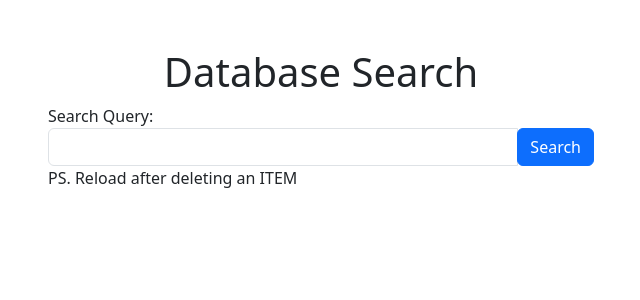
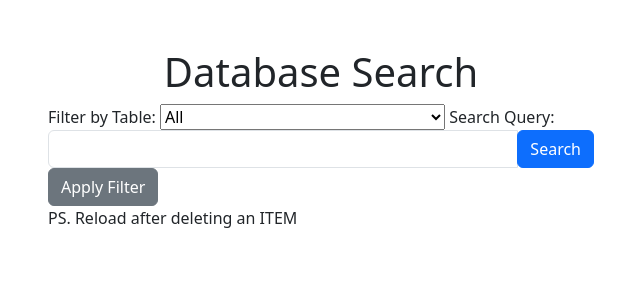
Before and after one commit to Vchamp29/dict_project_1, a Flask app: template templates/examinees.html in a window 1280 px wide. Shown: the part 62-362 px from the top of the page, without its empty margins (319-959 px from the left). Run offline with Flask 3, Linux system fonts and the light colour scheme; the template is opened without the code that fills it, so the values that code supplies are empty; parts of the project's set-up code (start-up, migrations or seed data) failed here and were passed over; some libraries are stand-ins or nearby versions.

Commit message:
Partial Complete Filter FUnction

```diff
--- a/main.py
+++ b/main.py
@@ -207,6 +207,20 @@ def get_examinees_data_from_db(examinees_type, search_query):
 
 
 
+# Add this route to your Flask application
+@app.route('/filter-results', methods=['GET'])
+def filter_results():
+    selected_table = request.args.get('filter')
+    search_query = request.args.get('search_query')
+    # Implement your filter logic here based on the selected_table and search_query
+    # Return the filtered results as JSON or HTML, depending on your needs
+    # For example, you can use the same search_database function you defined earlier
+
+    # Replace this with your actual filtered results data
+    filtered_data = search_database(search_query)
+
+    # Return the filtered data as JSON
+    return jsonify(filtered_data)
 
 
 
@@ -279,38 +293,48 @@ def examinees():
 
     per_page = 10  # Number of records to display per page
 
-    # Define the columns to search in
-    columns_to_search = [
-        'full_name', 'last_name', 'first_name', 'middle_name', 'gender',
-        'course', 'school', 'company_name', 'position', 'examination_date', 'exam_venue'
-    ]
+    if filter_value == 'All':
+        # If 'All' is selected, construct a query to search in all relevant tables
+        tables_to_search = [
+            '2023_ict_diagnostic_passers',
+            '2023_users_assessment_examinees',
+            'dict_diagnostic_examinees',
+            'ict_edp_examinees',
+        ]
 
-    # Construct the SQL query for searching in multiple columns
-    sql_query = f"""
-        SELECT * FROM dict_diagnostic_examinees
-        WHERE {' OR '.join([f'{column} LIKE %s' for column in columns_to_search])}
-    """
+        # Create an empty list to store results
+        all_results = []
 
-    # Construct the SQL query for counting total records
-    count_query = f"""
-        SELECT COUNT(*) FROM dict_diagnostic_examinees
-        WHERE {' OR '.join([f'{column} LIKE %s' for column in columns_to_search])}
-    """
+        for table in tables_to_search:
+            sql_query = f"SELECT * FROM {table} WHERE full_name LIKE %s OR last_name LIKE %s OR first_name LIKE %s"
+            cur.execute(sql_query, ('%' + search_query + '%', '%' + search_query + '%', '%' + search_query + '%'))
+            results = cur.fetchall()
+            all_results.extend(results)
 
-    # Execute the SQL query to fetch records with pagination and sorting
-    cur.execute(sql_query + f" ORDER BY full_name ASC LIMIT %s OFFSET %s",
-                (['%' + search_query + '%'] * len(columns_to_search)) + [per_page, (page - 1) * per_page])
-    examinees_data = cur.fetchall()
+        total_records = len(all_results)
 
-    # Execute the SQL query to count total records
-    cur.execute(count_query, (['%' + search_query + '%'] * len(columns_to_search)))
-    total_records = cur.fetchone()[0]
-    total_pages = (total_records + per_page - 1) // per_page
+        # Calculate total pages based on total records
+        total_pages = (total_records + per_page - 1) // per_page
+
+        # Slice the results to display the current page
+        start_index = (page - 1) * per_page
+        end_index = start_index + per_page
+        current_results = all_results[start_index:end_index]
+
+    else:
+        # Use the selected table in the query
+        sql_query = f"SELECT * FROM {filter_value} WHERE full_name LIKE %s OR last_name LIKE %s OR first_name LIKE %s"
+        cur.execute(sql_query, ('%' + search_query + '%', '%' + search_query + '%', '%' + search_query + '%'))
+        current_results = cur.fetchall()
+
+        # Calculate total records and total pages based on the filtered results
+        total_records = len(current_results)
+        total_pages = (total_records + per_page - 1) // per_page
 
     conn.close()  # Close the database connection
 
     # Pass the search results data, filter, and search_query to the 'examinees.html' template
-    return render_template('examinees.html', examinees_data=examinees_data, page=page, total_pages=total_pages, filter=filter_value, search_query=search_query)
+    return render_template('examinees.html', examinees_data=current_results, page=page, total_pages=total_pages, filter=filter_value, search_query=search_query)
 
 
 # Update the '/examinees/passed' route
--- a/templates/examinees.html
+++ b/templates/examinees.html
@@ -83,6 +83,13 @@
                 <h1 class="text-center np-print">Database Search</h1>
                 <form id="search-form">
                     <div class="form-group">
+                        <label for="filter">Filter by Table:</label>
+                        <select id="filter" name="filter">
+                            <option value="All">All</option>
+                            <option value="2023_users_assessment_examinees">2023 Users Assessment Examinees</option>
+                            <option value="dict_diagnostic_examinees">Dict Diagnostic Examinees</option>
+                            <option value="ict_edp_examinees">ICT EDP Examinees</option>
+                        </select>
                         <label for="query">Search Query:</label>
                         <div class="input-group">
                             <input type="text" id="query" name="query" class="form-control" required>
@@ -91,6 +98,7 @@
                             </div>
                         </div>
                     </div>
+                    <button type="button" class="btn btn-secondary" id="apply-filter-button">Apply Filter</button>
                 </form>
                 <div class="no-print">
                     <a>PS. Reload after deleting an <span>ITEM</span></a>
@@ -106,23 +114,20 @@
         <!-- Your search results content will be displayed here -->
     </div>
 
-<script>
-    $(document).ready(function() {
-        $(".dropdown-item").hover(function() {
-            var examineesType = $(this).data("type");  // Add data-type attribute to your dropdown items
-            $.get("/get_examinees_data?type=" + examineesType, function(data) {
-                $("#examineesDataDisplay").html(data.examinees_data);
-            });
-        });
-    });
-</script>
+
+
+
+<script src="https://code.jquery.com/jquery-3.6.0.min.js"></script>
+<script src="https://cdn.jsdelivr.net/npm/bootstrap@5.3.0/dist/js/bootstrap.min.js"></script>
 
 <script>
     document.addEventListener('DOMContentLoaded', () => {
         const form = document.getElementById('search-form');
         const resultsDiv = document.getElementById('results');
-        const updateForm = document.getElementById('update-form'); // Add reference to the update form
+        const updateForm = document.getElementById('update-form');
         const printButton = document.getElementById('print-button');
+        const filterSelect = document.getElementById('filter');
+        const applyFilterButton = document.getElementById('apply-filter-button');
 
         // Initially hide the "Print Results" button
         printButton.style.display = 'none';
@@ -150,14 +155,114 @@
 
         // Add an event listener to the print button
         printButton.addEventListener('click', () => {
-            // Call the print function when the button is clicked
             printResultsTable();
         });
+
+        // Add an event listener to the "Apply Filter" button
+        applyFilterButton.addEventListener('click', () => {
+            applyFilter();
+        });
+
+        // Function to apply the selected filter
+        async function applyFilter() {
+            const selectedTable = filterSelect.value;
+            const searchQuery = document.getElementById('query').value;
+            try {
+                const response = await fetch(`/filter-results?filter=${selectedTable}&search_query=${searchQuery}`, {
+                    method: 'GET',
+                });
+
+                if (response.ok) {
+                    const data = await response.text();
+                    resultsDiv.innerHTML = data;
+                    // Show the "Print Results" button when there are search results
+                    printButton.style.display = 'block';
+                } else {
+                    console.error('Filtering error:', response.status, response.statusText);
+                }
+            } catch (error) {
+                console.error('Filtering error:', error);
+            }
+        }
 
         // Function to print the results div
         function printResultsTable() {
             window.print();
         }
+
+    function renderResults(results) {
+        resultsDiv.innerHTML = '';
+        for (const [tableName, tableData] of Object.entries(results)) {
+            if (tableData.columns.length > 0 && tableData.data.length > 0) {
+                const tableHeading = document.createElement('h2');
+                tableHeading.textContent = formatTableName(tableName);
+                resultsDiv.appendChild(tableHeading);
+
+                // Create a div for horizontal scrolling
+                const tableContainer = document.createElement('div');
+                tableContainer.classList.add('table-responsive');
+
+                // Create the table element
+                const table = document.createElement('table');
+                table.classList.add('table', 'table-bordered', 'table-striped');
+
+                const thead = document.createElement('thead');
+                const tbody = document.createElement('tbody');
+
+                const headers = tableData.columns;
+
+                const headerRow = document.createElement('tr');
+                const labelHeader = document.createElement('th');
+                labelHeader.textContent = 'Label';
+                headerRow.appendChild(labelHeader);
+
+                headers.forEach((header) => {
+                    const th = document.createElement('th');
+                    th.textContent = formatHeader(header);
+                    headerRow.appendChild(th);
+                });
+
+                const actionHeader = document.createElement('th');
+                actionHeader.textContent = 'Action';
+                headerRow.appendChild(actionHeader);
+                thead.appendChild(headerRow);
+
+                const rows = tableData.data;
+                rows.forEach((row) => {
+                    const tr = document.createElement('tr');
+
+                    const labelCell = document.createElement('td');
+                    labelCell.textContent = row['label'];
+                    tr.appendChild(labelCell);
+
+                    headers.forEach((header) => {
+                        const td = document.createElement('td');
+                        td.textContent = row[header];
+                        tr.appendChild(td);
+                    });
+
+                    const buttonGroup = createUpdateDeleteButtons(row);
+                    const buttonCell = document.createElement('td');
+                    buttonCell.appendChild(buttonGroup);
+                    tr.appendChild(buttonCell);
+
+                    row['__tableName'] = tableName;
+                    tr.dataset.id = row.id;
+
+                    tbody.appendChild(tr);
+                });
+
+                table.appendChild(thead);
+                table.appendChild(tbody);
+
+                // Append the table to the container
+                tableContainer.appendChild(table);
+
+                // Append the table container to the results div
+                resultsDiv.appendChild(tableContainer);
+            }
+        }
+    }
 
 
 
@@ -351,9 +456,5 @@
 });
 </script>
 
-
-<script src="https://code.jquery.com/jquery-3.6.0.min.js"></script>
-<script src="https://cdn.jsdelivr.net/npm/bootstrap@5.3.0/dist/js/bootstrap.min.js"></script>
-
 </body>
 </html>
```
Also changed, not shown: templates/index.html (+2 -11 lines).
